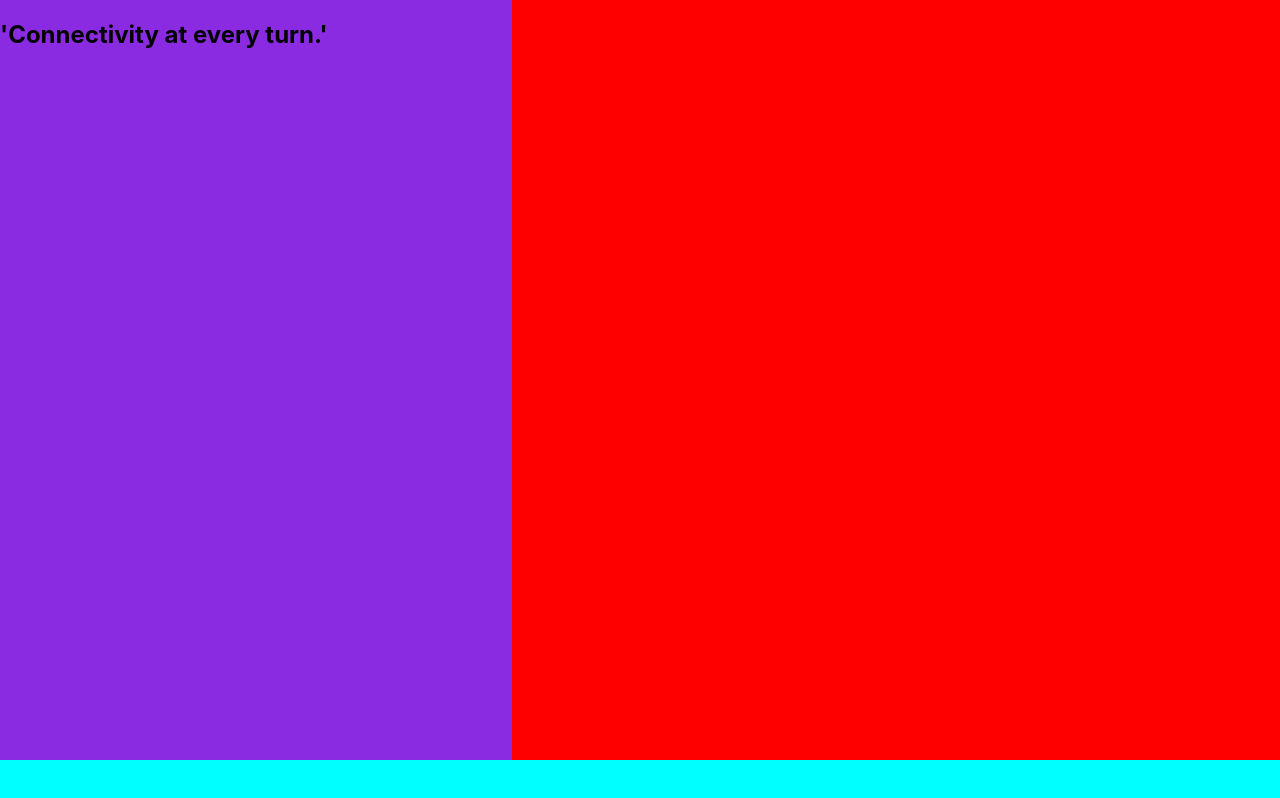
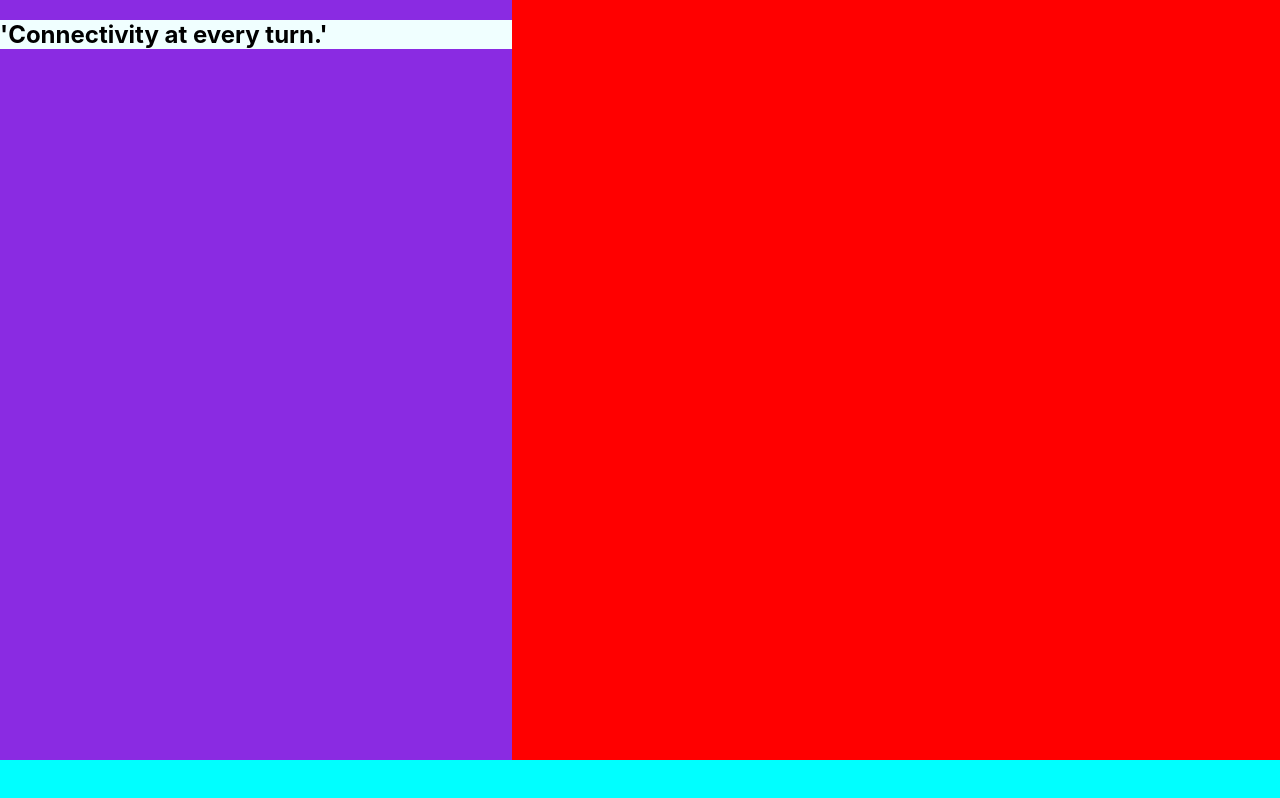
Before and after one commit to Gilblasse/Kia_Carnival_Splash_Page, a React (Create React App) app: page / in a window 1280 px wide. Built offline with nearby package versions, Linux system fonts and the light colour scheme.

Commit message:
leftSideHeader layout

```diff
--- a/src/App.css
+++ b/src/App.css
@@ -19,3 +19,8 @@ background-color: blueviolet;
   flex-basis: 60%;
   background-color: red ;
   }
+
+  .leftSideHeader{
+    flex-basis: 20%;
+    background-color: azure;
+  }
```
